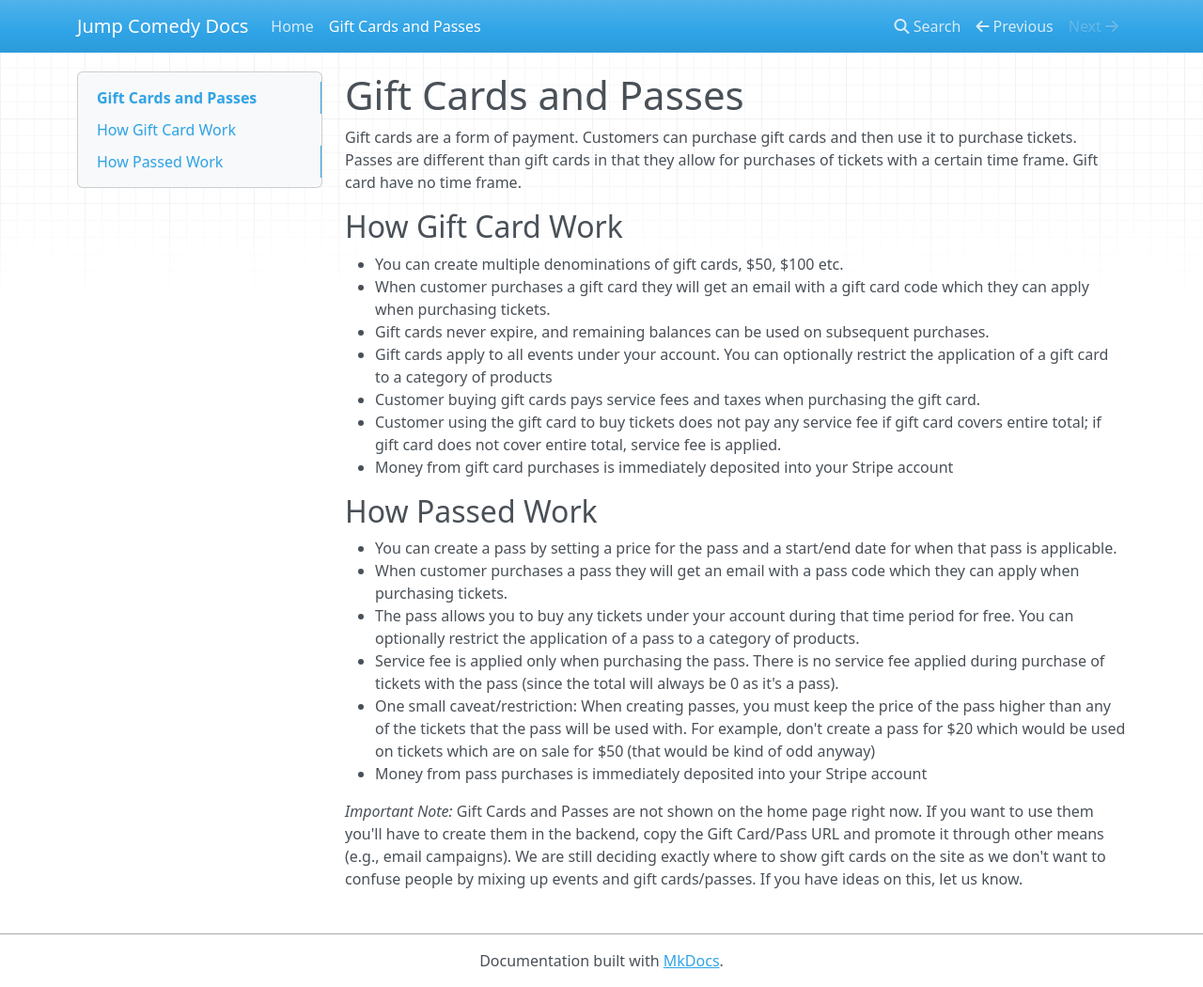
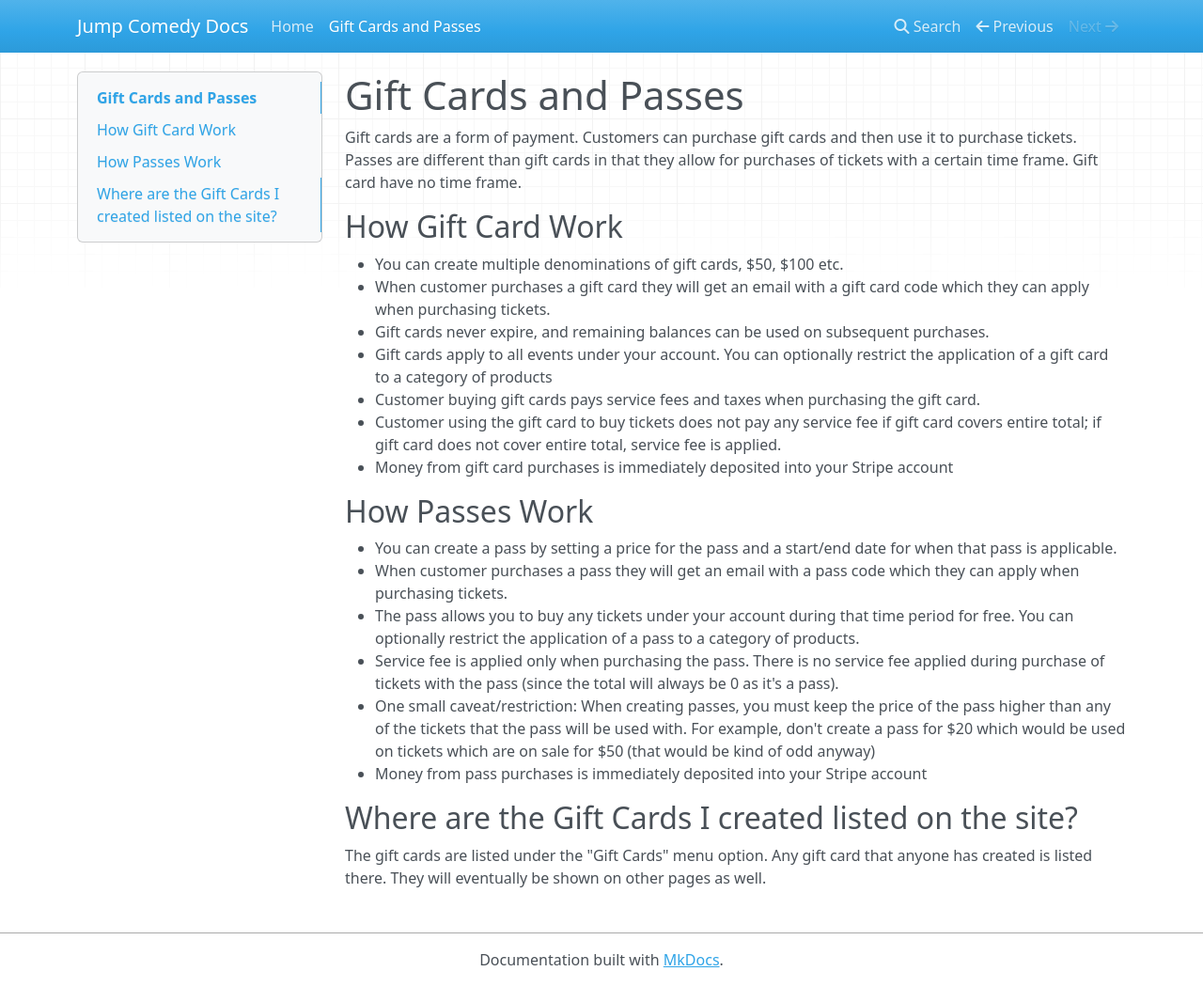
Before and after one commit to Jump-Comedy/jump-comedy-docs, an MkDocs documentation site: the page built from docs/gift-cards-and-passes.md, in a window 1280 px wide and 1050 px high. Shown: the whole window at 94% size. Built offline with MkDocs 1.6.1, drawn with Linux system fonts in a browser that asks for light colours; nearby versions of some CDN libraries.

Commit message:
Gift cards are available.

```diff
--- a/docs/gift-cards-and-passes.md
+++ b/docs/gift-cards-and-passes.md
@@ -12,7 +12,7 @@ different than gift cards in that they allow for purchases of tickets with a cer
 - Customer using the gift card to buy tickets does not pay any service fee if gift card covers entire total; if gift card does not cover entire total, service fee is applied.
 - Money from gift card purchases is immediately deposited into your Stripe account
 
-## How Passed Work
+## How Passes Work
 
 - You can create a pass by setting a price for the pass and a start/end date for when that pass is applicable.
 - When customer purchases a pass they will get an email with a pass code which they can apply when purchasing tickets.
@@ -21,4 +21,7 @@ different than gift cards in that they allow for purchases of tickets with a cer
 - One small caveat/restriction: When creating passes, you must keep the price of the pass higher than any of the tickets that the pass will be used with. For example, don't create a pass for $20 which would be used on tickets which are on sale for $50 (that would be kind of odd anyway)
 - Money from pass purchases is immediately deposited into your Stripe account
 
-*Important Note:* Gift Cards and Passes are not shown on the home page right now. If you want to use them you'll have to create them in the backend, copy the Gift Card/Pass URL and promote it through other means (e.g., email campaigns).  We are still deciding exactly where to show gift cards on the site as we don't want to confuse people by mixing up events and gift cards/passes. If you have ideas on this, let us know.
+## Where are the Gift Cards I created listed on the site?
+
+The gift cards are listed under the "Gift Cards" menu option. Any gift card that anyone has created is listed there. They will eventually be
+shown on other pages as well.
```
